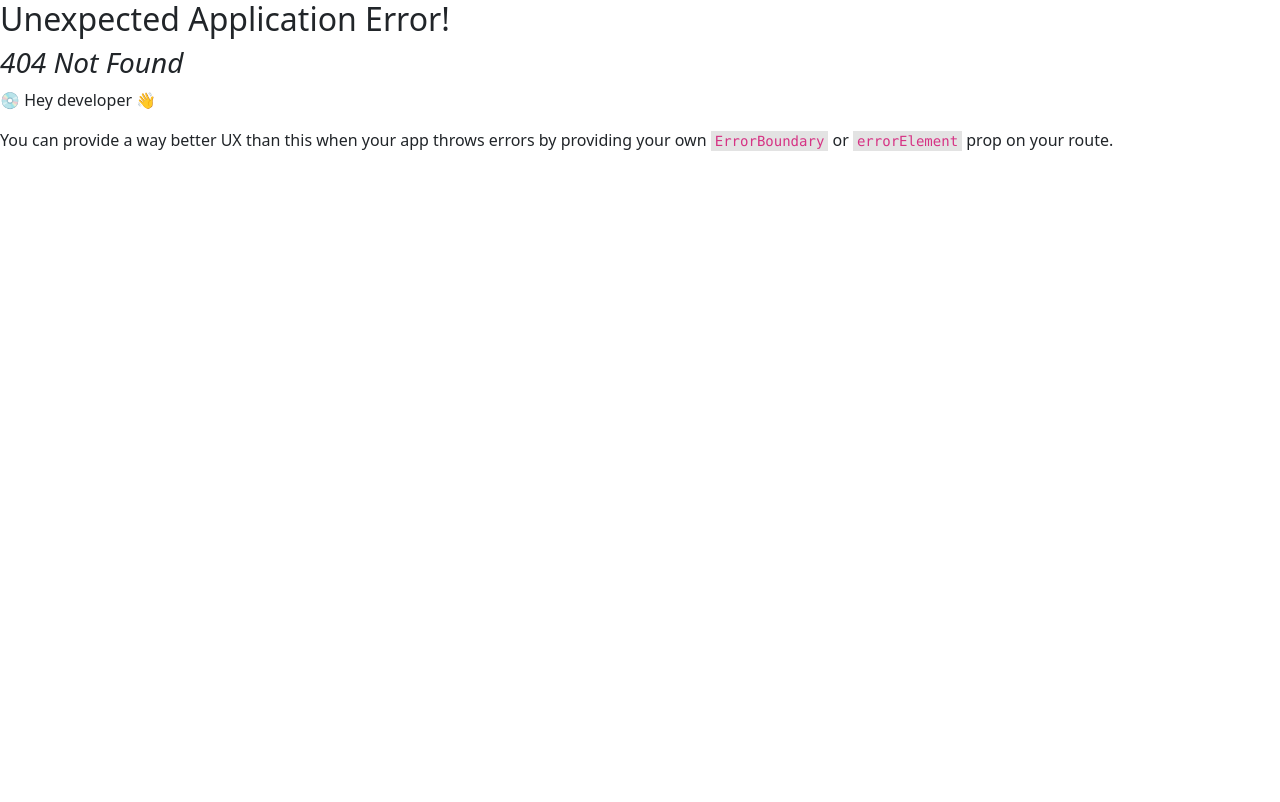
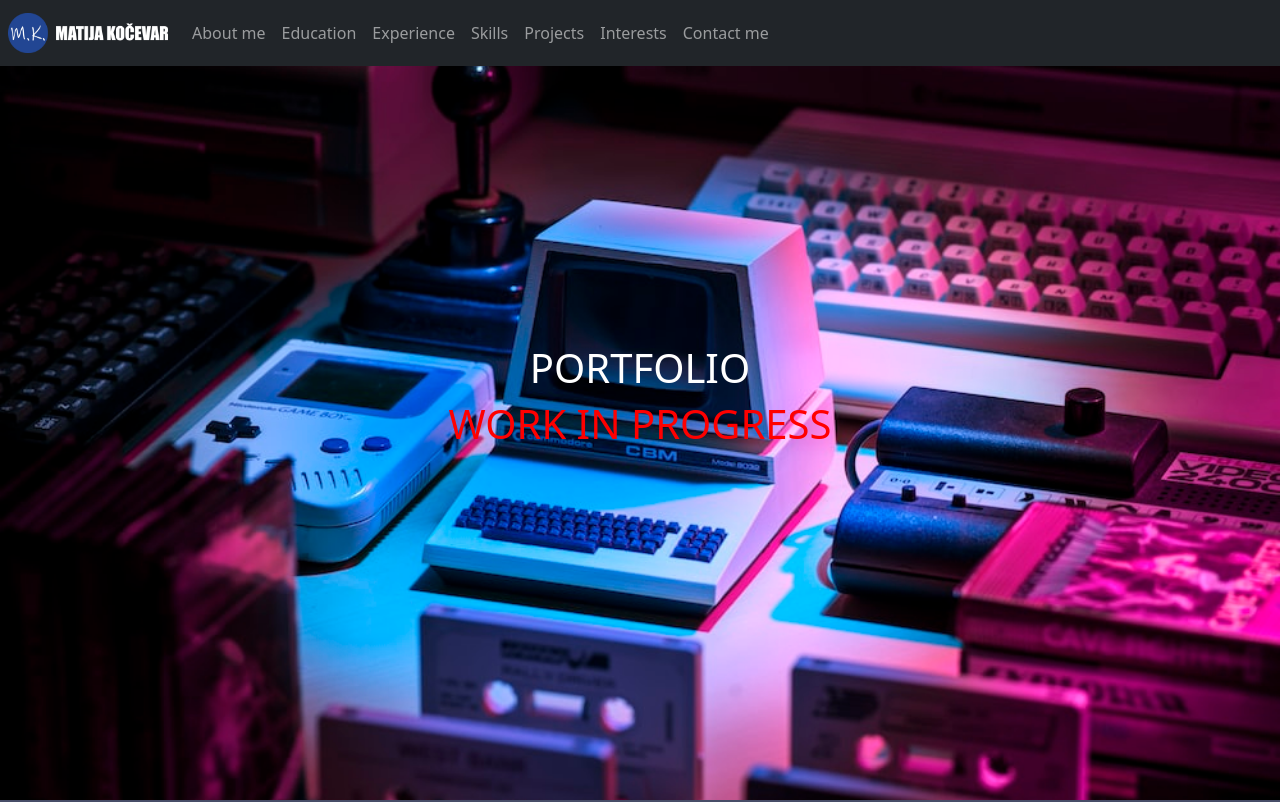
Before and after one commit to MatijaKocevar/portfolio_V2, a React (Vite) app: page / in a window 1280 px wide. Before the commit this address had no page. Shown: the top 802 px of the page. Built offline with nearby package versions, Linux system fonts and the light colour scheme.

Commit message:
hash router

```diff
--- a/src/main.tsx
+++ b/src/main.tsx
@@ -2,29 +2,26 @@
 import ReactDOM from 'react-dom/client';
 import App from './App';
 import 'bootstrap/dist/css/bootstrap.min.css';
-import { createBrowserRouter, RouterProvider } from 'react-router-dom';
+import { createHashRouter, RouterProvider, HashRouter } from 'react-router-dom';
 
 export interface Translation {
   id: string;
   message: string;
 }
 
-const Main = () => {
-  const router = createBrowserRouter([
+const router = createHashRouter([
   {
-      path: '/portfolio_V2',
+    path: '/*',
     element: <App />,
   },
   {
-      path: '/portfolio_V2/slo',
+    path: '/*/slo',
     element: <App />,
   },
 ]);
-  return <RouterProvider router={router} />;
-};
 
 ReactDOM.createRoot(document.getElementById('root') as HTMLElement).render(
   <React.StrictMode>
-    <Main />
+    <RouterProvider router={router} />
   </React.StrictMode>
 );
```
Also changed, not shown: 7 other files (tests, documents, lock files or other folders). Lines whose indentation alone changed are shown as unchanged.
